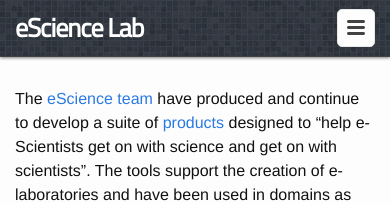
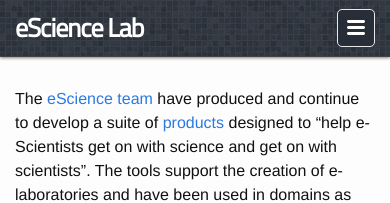
Before and after one commit to eScienceLab/eScienceLab.github.io, a Jekyll site: the page built from index.md, in a window 390 px wide. Shown: the top 203 px of the page. Built offline with Jekyll 4.4.1, drawn with Linux system fonts in a browser that asks for light colours; comment, search, counter and statistics services are not loaded.

Commit message:
Colours for mobile version

```diff
--- a/_includes/header.html
+++ b/_includes/header.html
@@ -7,9 +7,9 @@
     <nav class="site-nav">
       <a href="#" class="menu-icon">
         <svg viewBox="0 0 18 15">
-          <path fill="#424242" d="M18,1.484c0,0.82-0.665,1.484-1.484,1.484H1.484C0.665,2.969,0,2.304,0,1.484l0,0C0,0.665,0.665,0,1.484,0 h15.031C17.335,0,18,0.665,18,1.484L18,1.484z"/>
-          <path fill="#424242" d="M18,7.516C18,8.335,17.335,9,16.516,9H1.484C0.665,9,0,8.335,0,7.516l0,0c0-0.82,0.665-1.484,1.484-1.484 h15.031C17.335,6.031,18,6.696,18,7.516L18,7.516z"/>
-          <path fill="#424242" d="M18,13.516C18,14.335,17.335,15,16.516,15H1.484C0.665,15,0,14.335,0,13.516l0,0 c0-0.82,0.665-1.484,1.484-1.484h15.031C17.335,12.031,18,12.696,18,13.516L18,13.516z"/>
+          <path fill="#ffffff" d="M18,1.484c0,0.82-0.665,1.484-1.484,1.484H1.484C0.665,2.969,0,2.304,0,1.484l0,0C0,0.665,0.665,0,1.484,0 h15.031C17.335,0,18,0.665,18,1.484L18,1.484z"/>
+          <path fill="#ffffff" d="M18,7.516C18,8.335,17.335,9,16.516,9H1.484C0.665,9,0,8.335,0,7.516l0,0c0-0.82,0.665-1.484,1.484-1.484 h15.031C17.335,6.031,18,6.696,18,7.516L18,7.516z"/>
+          <path fill="#ffffff" d="M18,13.516C18,14.335,17.335,15,16.516,15H1.484C0.665,15,0,14.335,0,13.516l0,0 c0-0.82,0.665-1.484,1.484-1.484h15.031C17.335,12.031,18,12.696,18,13.516L18,13.516z"/>
         </svg>
       </a>
 
--- a/_sass/_layout.scss
+++ b/_sass/_layout.scss
@@ -8,7 +8,8 @@
     // Positioning context for the mobile navigation icon
     position: relative;
     font-family: 'Titillium Web', sans-serif;
-    background: $heading-background;
+    background-color: $header-background-color;
+    background-image: $header-background-image;
     box-shadow: 0 1px 3px darken($background-color, 50%);
 }
 
@@ -22,7 +23,7 @@
 
     &,
     &:visited {
-        color: $heading-text;
+        color: $header-text-color;
     }
 }
 
@@ -35,7 +36,7 @@
     }
 
     .page-link {
-        color: $heading-text;
+        color: $header-text-color;
         line-height: $base-line-height;
 
         // Gaps between nav items, but not on the last one
@@ -48,7 +49,7 @@
         position: absolute;
         top: 9px;
         right: $spacing-unit / 2;
-        background-color: $background-color;
+        background-color: $header-background-color;
         border: 1px solid $grey-color-light;
         border-radius: 5px;
         text-align: right;
@@ -67,7 +68,7 @@
                 height: 15px;
 
                 path {
-                    fill: $grey-color-dark;
+                    fill: $header-text-color;
                 }
             }
         }
--- a/css/main.scss
+++ b/css/main.scss
@@ -28,8 +28,9 @@
 $on-palm:          600px;
 $on-laptop:        800px;
 
-$heading-background: #272e38 url('/images/bg.png');
-$heading-text:      #fff;
+$header-background-color: #272e38;
+$header-background-image: url('/images/bg.png');
+$header-text-color:      #fff;
 
 // Use media queries like this:
 // @include media-query($on-palm) {
```
